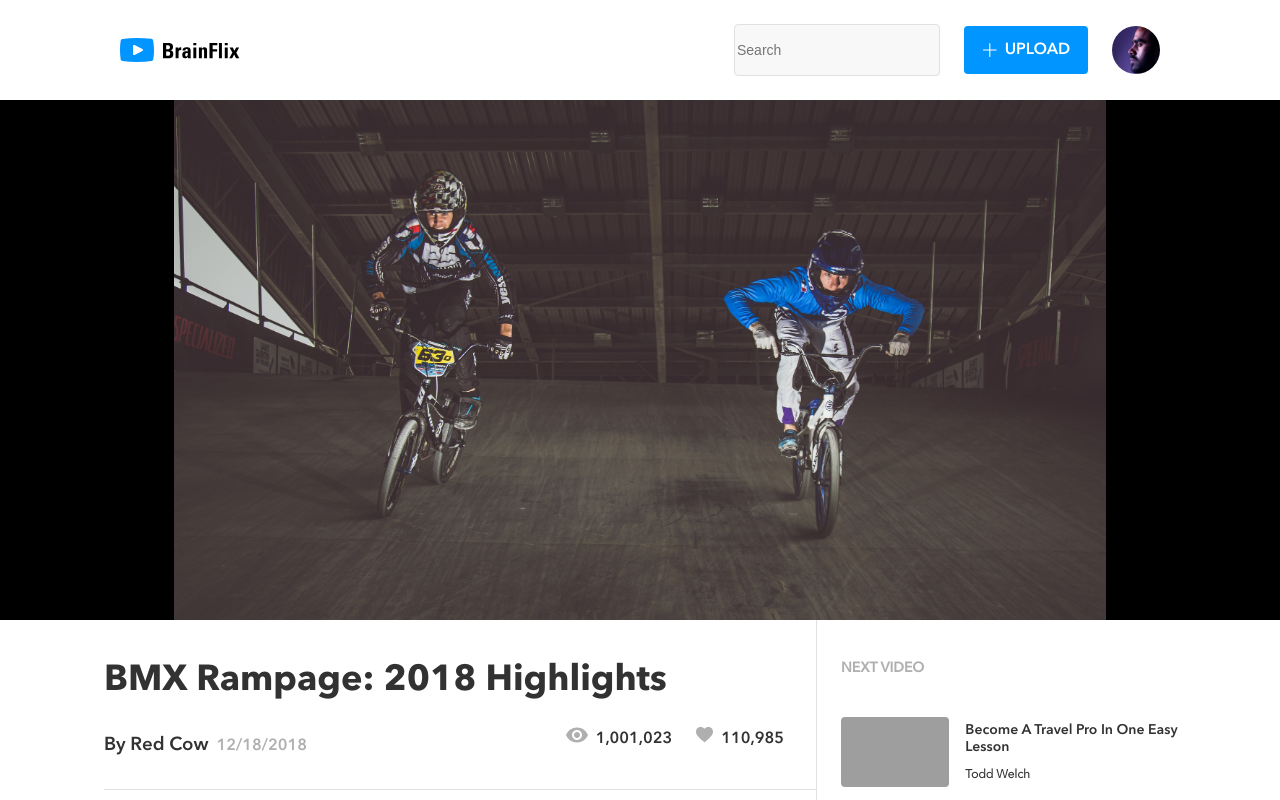
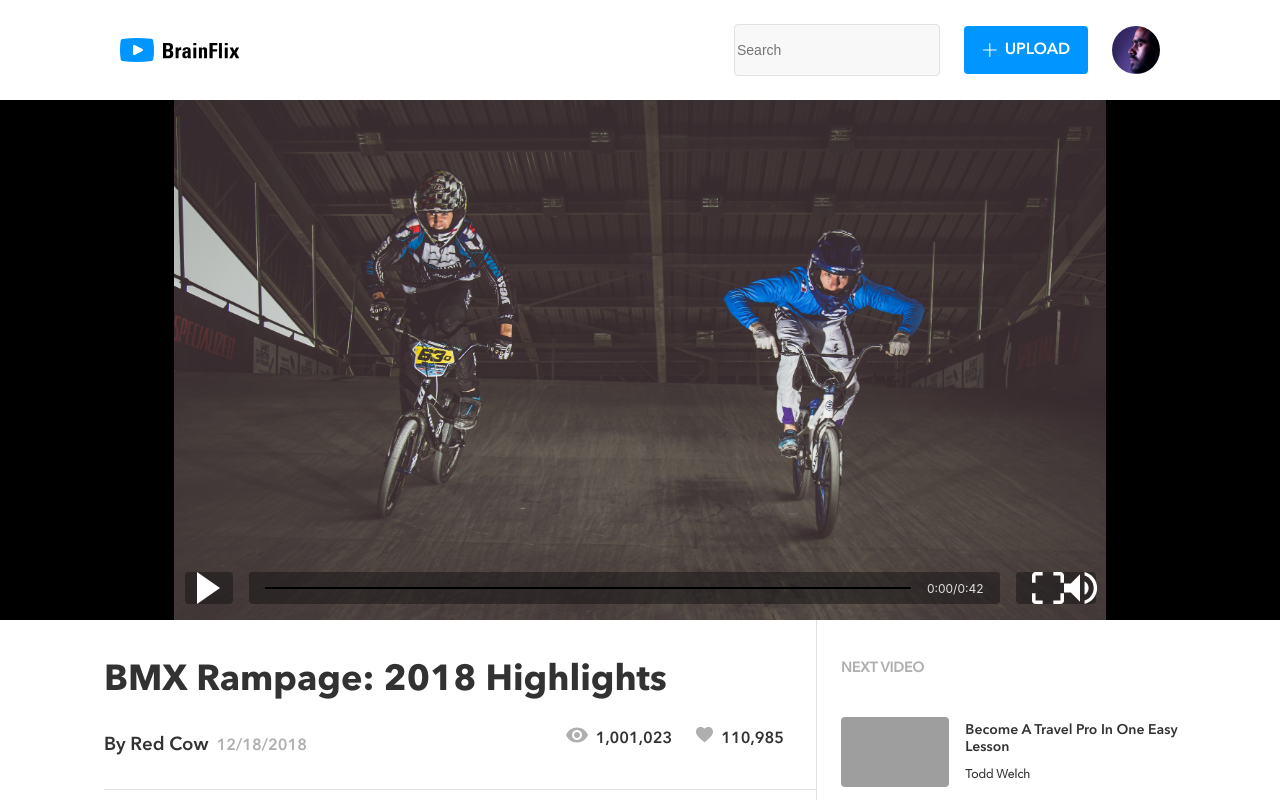
Before and after one commit to m3l1k4/Melika-Salehi-BrainFlix, a React (Create React App) app in the folder sprint/: page / in a window 1280 px wide. Shown: the top 800 px of the page. Built offline with nearby package versions, Linux system fonts and the light colour scheme; no server answers; grey boxes are pictures that could not be loaded.

Commit message:
desktop vid player icon graphics

```diff
--- a/sprint/src/components/CurrentVid/CurrentVid.css
+++ b/sprint/src/components/CurrentVid/CurrentVid.css
@@ -79,11 +79,16 @@
 }
 
 .CurrentVid {
+  position: relative;
   width: 100%;
   background-color: black;
   display: -webkit-box;
   display: -ms-flexbox;
   display: flex;
+  -webkit-box-orient: vertical;
+  -webkit-box-direction: normal;
+      -ms-flex-direction: column;
+          flex-direction: column;
   -webkit-box-align: center;
       -ms-flex-align: center;
           align-items: center;
@@ -132,4 +137,74 @@
     width: 944px;
   }
 }
+
+.CurrentVid__components {
+  display: -webkit-box;
+  display: -ms-flexbox;
+  display: flex;
+  position: relative;
+  height: 0;
+  bottom: 48px;
+}
+
+.CurrentVid__components--play {
+  display: -webkit-box;
+  display: -ms-flexbox;
+  display: flex;
+  -webkit-box-pack: center;
+      -ms-flex-pack: center;
+          justify-content: center;
+  -webkit-box-shadow: inset 0 0 0 1000px rgba(20, 20, 20, 0.5);
+          box-shadow: inset 0 0 0 1000px rgba(20, 20, 20, 0.5);
+  border-radius: 4px;
+  width: 48px;
+  height: 32px;
+}
+
+.CurrentVid__components--slider {
+  display: -webkit-box;
+  display: -ms-flexbox;
+  display: flex;
+  -webkit-box-align: center;
+      -ms-flex-align: center;
+          align-items: center;
+  -webkit-box-pack: justify;
+      -ms-flex-pack: justify;
+          justify-content: space-between;
+  font-size: 12px;
+  color: #e1e1e1;
+  width: 751px;
+  height: 32px;
+  -webkit-box-shadow: inset 0 0 0 1000px rgba(20, 20, 20, 0.5);
+          box-shadow: inset 0 0 0 1000px rgba(20, 20, 20, 0.5);
+  margin-left: 16px;
+  margin-right: 16px;
+  border-radius: 4px;
+}
+
+.CurrentVid__components--slider__line {
+  width: 700px;
+  height: 2px;
+  background-color: black;
+  margin: 0 16px;
+}
+
+.CurrentVid__components--slider__time {
+  margin-right: 16px;
+}
+
+.CurrentVid__components--rcontrols {
+  display: -webkit-box;
+  display: -ms-flexbox;
+  display: flex;
+  -webkit-box-pack: justify;
+      -ms-flex-pack: justify;
+          justify-content: space-between;
+  padding: 0 16px;
+  -webkit-box-shadow: inset 0 0 0 1000px rgba(20, 20, 20, 0.5);
+          box-shadow: inset 0 0 0 1000px rgba(20, 20, 20, 0.5);
+  border-radius: 4px;
+  width: 48px;
+  height: 32px;
+}
 /*# sourceMappingURL=CurrentVid.css.map */
--- a/sprint/src/components/CurrentVid/CurrentVid.jsx
+++ b/sprint/src/components/CurrentVid/CurrentVid.jsx
@@ -4,14 +4,27 @@ import './CurrentVid.scss'
 export default function CurrentVid({ handleSubmit }) {
     return (
         <div className="CurrentVid">
-        <video  className="CurrentVid__player" poster="../assets/Images/video-list-0.jpg">
+            <video className="CurrentVid__player" poster="../assets/Images/video-list-0.jpg">
+
+            </video>
+
             <div className="CurrentVid__components">
-            <img className="CurrentVid__components--play" src='/assets/Icons/SVG/Icon-play.svg' ></img>
-            <img className="CurrentVid__components--fs" src='/assets/Icons/SVG/Icon-fullscreen.svg' ></img>
-            <img className="CurrentVid__components--vol" src='/assets/Icons/SVG/Icon-volume.svg' ></img>
+                <div className="CurrentVid__components--play">
+             <img  src='../assets/Icons/SVG/Icon-play.svg' ></img>
+                </div>
+        <div className="CurrentVid__components--slider">
+                       <div className="CurrentVid__components--slider__line" ></div>
+                       <p className="CurrentVid__components--slider__time">0:00/0:42</p>
+
+        </div>
+                <div className="CurrentVid__components--rcontrols">
+                    <img  src='../assets/Icons/SVG/Icon-fullscreen.svg' ></img>
+                    <img  src='../assets/Icons/SVG/Icon-volume.svg' ></img>
+                </div>
+
+
             </div>
 
-        </video>
         </div>
     )
 }
--- a/sprint/src/components/CurrentVid/CurrentVid.scss
+++ b/sprint/src/components/CurrentVid/CurrentVid.scss
@@ -1,6 +1,7 @@
 @import "../../mixins.scss";
 @import "../../fonts.scss";
 .CurrentVid{
+    position: relative;
     width: 100%;
     @include mobile{
         height: 183px;
@@ -14,6 +15,7 @@
 
     background-color: black;
     display: flex;
+   flex-direction: column;
     align-items: center;
     justify-content: center;
     &__player{
@@ -33,4 +35,58 @@
     }
 
 
+    &__components{
+        display: flex;
+
+        position: relative;
+        height: 0;
+        bottom: 48px;
+
+        &--play{
+            display: flex;
+            justify-content: center;
+            box-shadow: inset 0 0 0 1000px rgba(19.6, 19.6, 19.6, 0.5);
+            border-radius: 4px;
+            width: 48px;
+            height: 32px;
+
+        }
+
+        &--slider{
+
+            display: flex;
+          align-items: center;
+          justify-content: space-between;
+            font-size: 12px;
+            color: #e1e1e1;
+            width: 751px;
+            height: 32px;
+            box-shadow: inset 0 0 0 1000px rgba(19.6, 19.6, 19.6, 0.5);
+            margin-left: 16px;
+            margin-right: 16px;
+            border-radius: 4px;
+
+            &__line{
+                width:700px ;
+                height: 2px;
+                background-color: black;
+                margin: 0 16px;
+            }
+
+            &__time{
+                margin-right: 16px;
+            }
+        }
+        &--rcontrols{
+            display: flex;
+            justify-content: space-between;
+            padding: 0 16px;
+            box-shadow: inset 0 0 0 1000px rgba(19.6, 19.6, 19.6, 0.5);
+            border-radius: 4px;
+            width: 48px;
+            height: 32px;
+        }
+
+    }
+
 }
```
Also changed, not shown: 1 other file (tests, documents, lock files or other folders).
